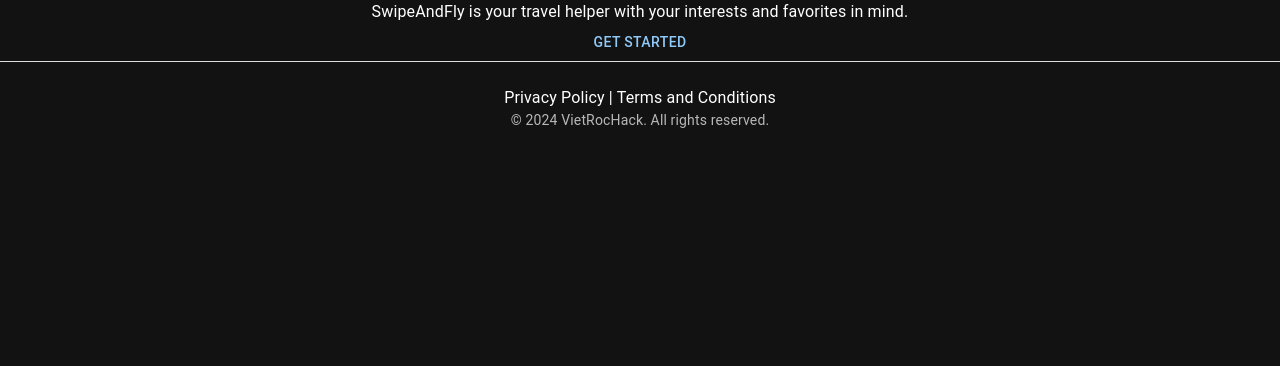
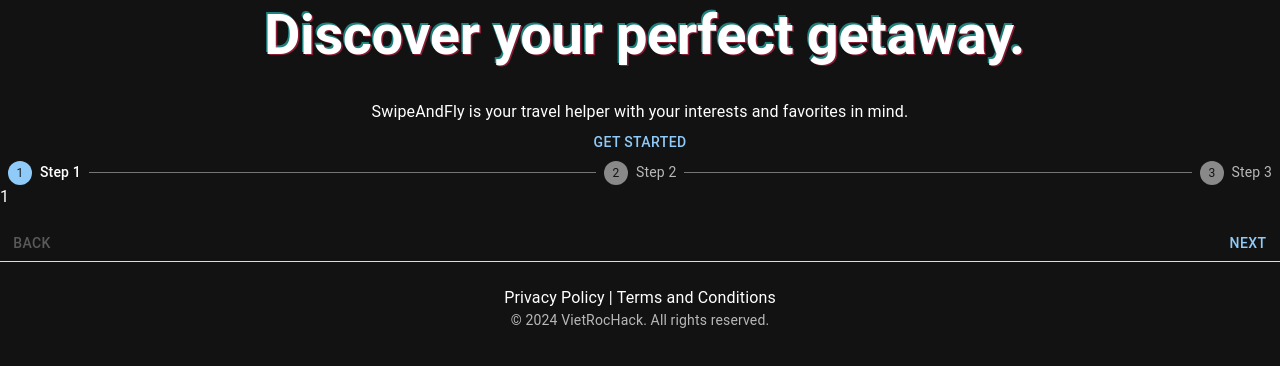
Before and after one commit to VietRocHack/TripPlanner-frontend, a React (Vite) app: page /get-started in a window 1280 px wide. Shown: the top 366 px of the page. Built offline with nearby package versions, Linux system fonts and the light colour scheme.

Commit message:
fix: add paper to step3

```diff
--- a/src/pages/GetStartedScreen/GetStartedScreen.tsx
+++ b/src/pages/GetStartedScreen/GetStartedScreen.tsx
@@ -6,25 +6,27 @@ import { Button, Typography } from "@mui/material";
 // import CustomHorizontalStepper from "../../components/Stepper/CustomHorizontalStepper";
 // import FormPartOne from "../FormScreen/FormPartOne";
 import ReviewYourTrip from "../../components/Stepper/ReviewYourTrip";
+import CustomHorizontalStepper from "../../components/Stepper/CustomHorizontalStepper";
+import Catchphrase from "../HomeScreen/Catchphrase";
 
 const GetStartedScreen: React.FC = () => {
     return (
       <>
         <div className="bg">
           <img src="./src/assets/background.jpeg" alt="" />
-          {/* <div className="bg-dark-cover"></div> */}
+          <div className="bg-dark-cover"></div>
         </div>
         <div className="main-flex">
-          {/* <Catchphrase /> */}
+          <Catchphrase />
           <Typography variant="body1" sx={{ color: "white" }}>
             SwipeAndFly is your travel helper with your interests and favorites
             in mind.
           </Typography>
           <Button>Get started</Button>
-          {/* <CustomHorizontalStepper
+          <CustomHorizontalStepper
           steps={["Step 1", "Step 2", "Step 3"]}
-          nodes={[<>1</>, <>2</>, <>3</>, <>end</>]}
-          /> */}
+          nodes={[<>1</>, <>2</>, <><ReviewYourTrip/></>, <>end</>]}
+          />
         </div>
       </>
     );
```
